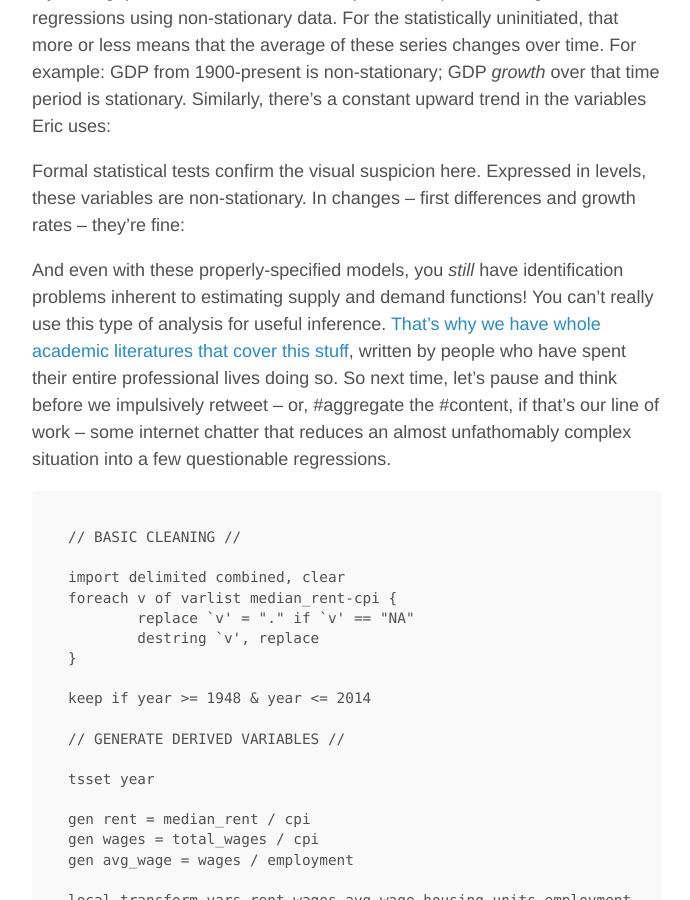
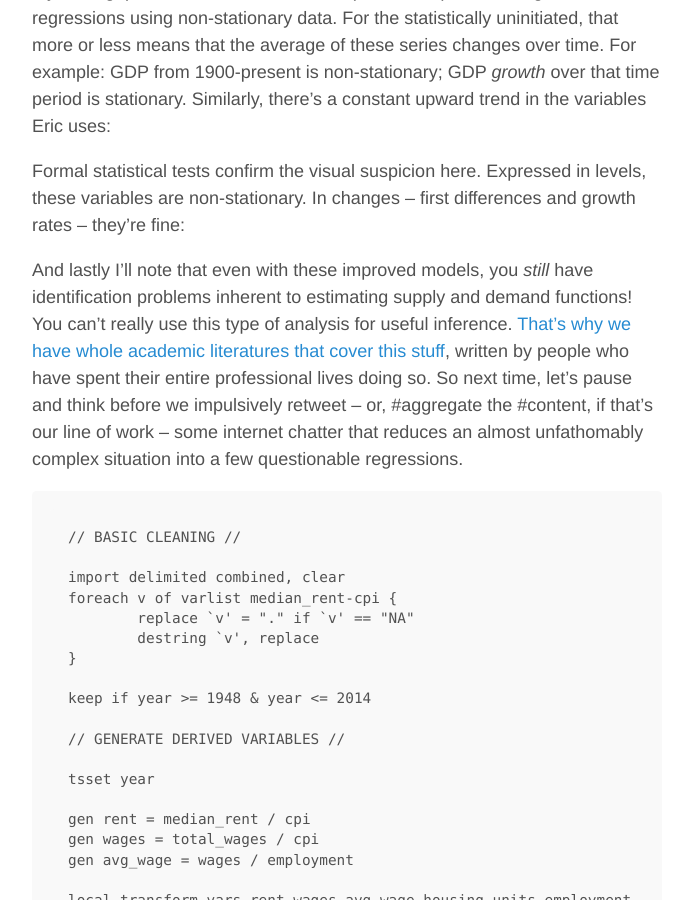
Before and after one commit to WadeP6970/johnricco.github.io, a Jekyll site: the page built from _posts/2016-6-01-SF-rent.md, in a window 1280 px wide and 900 px high, scrolled down 590 px. Shown: the whole window, without its empty margins (293-983 px from the left). Built offline with Jekyll 4.4.1, drawn with Linux system fonts in a browser that asks for light colours.

Commit message:
try again...

````diff
--- a/_posts/2016-6-01-SF-rent.md
+++ b/_posts/2016-6-01-SF-rent.md
@@ -10,12 +10,10 @@ What concerns me is the response to Fischer's analysis of the data, which has be
 My main gripe comes down to this: Eric ([and others](http://moreuseful.blogspot.com/2016/05/another-look-at-factors-driving-rents.html)) are running time series regressions using non-stationary data. For the statistically uninitiated, that more or less means that the average of these series changes over time. For example: GDP from 1900-present is non-stationary; GDP *growth* over that time period is stationary. Similarly, there's a constant upward trend in the variables Eric uses:
 
 
-
 Formal statistical tests confirm the visual suspicion here. Expressed in levels, these variables are non-stationary. In changes -- first differences and growth rates -- they're fine:
 
 
-
-And even with these properly-specified models, you *still* have identification problems inherent to estimating supply and demand functions! You can't really use this type of analysis for useful inference. [That's why we have whole academic literatures that cover this stuff](https://twitter.com/DanielKayHertz/status/736265420429271040), written by people who have spent their entire professional lives doing so. So next time, let's pause and think before we impulsively retweet -- or, #aggregate the #content, if that's our line of work -- some internet chatter that reduces an almost unfathomably complex situation into a few questionable regressions.
+And lastly I'll note that even with these improved models, you *still* have identification problems inherent to estimating supply and demand functions! You can't really use this type of analysis for useful inference. [That's why we have whole academic literatures that cover this stuff](https://twitter.com/DanielKayHertz/status/736265420429271040), written by people who have spent their entire professional lives doing so. So next time, let's pause and think before we impulsively retweet -- or, #aggregate the #content, if that's our line of work -- some internet chatter that reduces an almost unfathomably complex situation into a few questionable regressions.
 
 ```
 // BASIC CLEANING //
````
